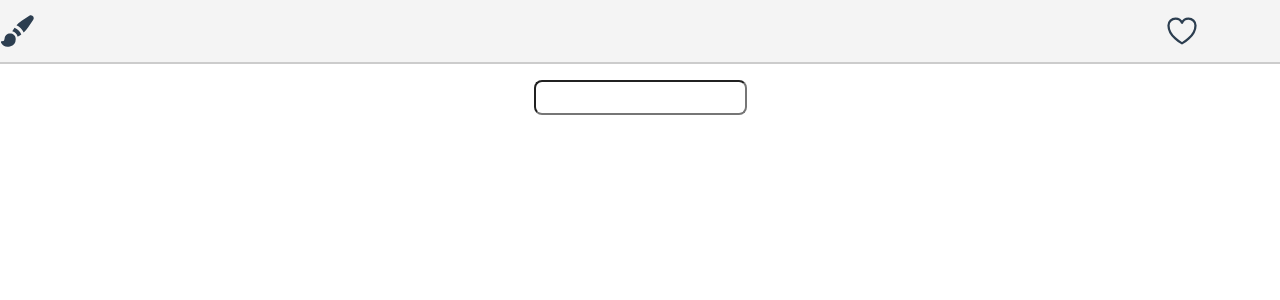
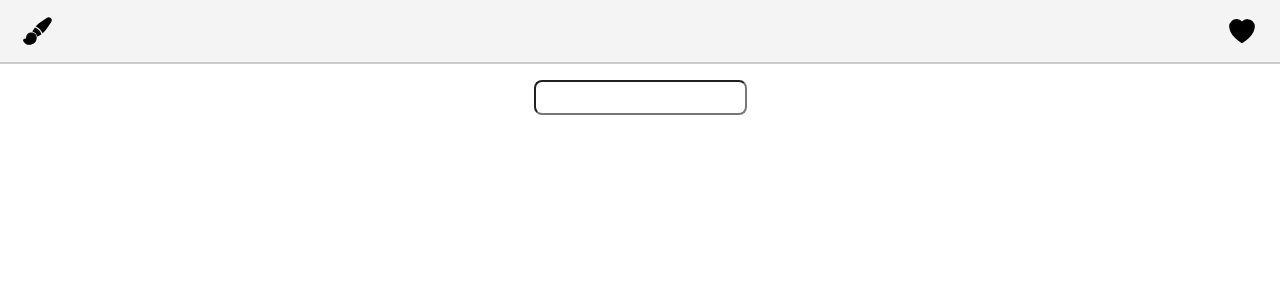
Before and after one commit to rovchynnyk/wl, a Vue app: page / in a window 1280 px wide. Shown: the top 300 px of the page. Built offline with nearby package versions, Linux system fonts and the light colour scheme.

Commit message:
[WL] Refactored root component. Added favourites view

```diff
--- a/src/App.vue
+++ b/src/App.vue
@@ -1,20 +1,19 @@
 <script setup lang="ts">
 import { RouterLink, RouterView } from 'vue-router'
-import { PaintBrushIcon, HeartIcon as HeartIconSolid } from '@heroicons/vue/24/solid'
-import { HeartIcon as HeartIconOutlined } from '@heroicons/vue/24/outline';
+import { PaintBrushIcon, HeartIcon } from '@heroicons/vue/24/solid'
 </script>
 
 <template>
   <header>
-    <PaintBrushIcon class="icon" />
+    <nav>
+      <RouterLink to="/">
+        <PaintBrushIcon />
+      </RouterLink>
 
-    <HeartIconOutlined class="icon" />
-    <!-- <div class="wrapper">
-      <nav>
-        <RouterLink to="/">Home</RouterLink>
-        <RouterLink to="/about">About</RouterLink>
-      </nav>
-    </div> -->
+      <RouterLink to="/favourites">
+        <HeartIcon />
+      </RouterLink>
+    </nav>
   </header>
 
   <RouterView />
@@ -31,62 +30,29 @@ header {
   border-bottom: 2px solid #ccc;
   display: flex;
   justify-content: space-between;
-  margin: 0 auto;
+  padding: 0 20px;
+  display: flex;
+  place-items: center;
 }
 
-.icon {
+a {
+  display: flex;
+  align-items: center;
+  justify-content: space-between;
   width: 36px;
 }
 
+svg {
+  fill: black;
+  stroke: black;
+}
+
 nav {
-  width: 100%;
   font-size: 12px;
   text-align: center;
-  margin-top: 2rem;
-}
-
-nav a.router-link-exact-active {
-  color: var(--color-text);
-}
-
-nav a.router-link-exact-active:hover {
-  background-color: transparent;
-}
-
-nav a {
-  display: inline-block;
-  padding: 0 1rem;
-  border-left: 1px solid var(--color-border);
-}
-
-nav a:first-of-type {
-  border: 0;
-}
-
-@media (min-width: 1024px) {
-  header {
-    display: flex;
-    place-items: center;
-    padding-right: calc(var(--section-gap) / 2);
-  }
-
-  .logo {
-    margin: 0 2rem 0 0;
-  }
-
-  header .wrapper {
-    display: flex;
-    place-items: flex-start;
-    flex-wrap: wrap;
-  }
-
-  nav {
-    text-align: left;
-    margin-left: -1rem;
-    font-size: 1rem;
-
-    padding: 1rem 0;
-    margin-top: 1rem;
-  }
+  display: flex;
+  flex: 1;
+  align-items: center;
+  justify-content: space-between;
 }
 </style>
--- a/src/router/index.ts
+++ b/src/router/index.ts
@@ -10,17 +10,14 @@ const router = createRouter({
       component: HomeView
     },
     {
-      path: '/about',
-      name: 'about',
-      // route level code-splitting
-      // this generates a separate chunk (About.[hash].js) for this route
-      // which is lazy-loaded when the route is visited.
-      component: () => import('../views/AboutView.vue')
+      path: '/:id',
+      name: 'details',
+      component: () => import('@/views/ProductDetailsView.vue'),
     },
     {
-      path: '/:id',
-      name: 'details',
-      component: () => import('../views/ProductDetails.vue'),
+      path: '/favourites',
+      name: 'favourites',
+      component: () => import('@/views/FavouritesView.vue'),
     }
   ]
 })
--- /dev/null
+++ b/src/views/FavouritesView.vue
@@ -0,0 +1,5 @@
+<template>
+  <div>
+    <h1>Favourites Page</h1>
+  </div>
+</template>
--- a/src/views/HomeView.vue
+++ b/src/views/HomeView.vue
@@ -11,6 +11,8 @@ import { ref } from 'vue';
 
 const data = ref(null)
 
+const selected = ref(0);
+
 const showModal = ref(false);
 
 const handleInput = debounce(async (ev: Event) => {
@@ -21,9 +23,12 @@ const handleInput = debounce(async (ev: Event) => {
   });
 }, 500);
 
-const handleModalShow = () => {
+const handleModalShow = (id: number) => {
   showModal.value = !showModal.value;
+  selected.value = id;
 };
+
+console.log(data)
 </script>
 
 <template>
@@ -32,7 +37,7 @@ const handleModalShow = () => {
     <input class="search" type="search" @input="handleInput"/>
 
     <div class="container">
-      <div class="wrapper" v-for="el in data?.artObjects" :key="el.id" :data-title="el.title" @click="handleModalShow">
+      <div class="wrapper" v-for="el in data?.artObjects" :key="el.id" :data-title="el.title" @click="handleModalShow(el.id)">
         <img :src="el.headerImage.url" />
       </div>
     </div>
@@ -41,8 +46,10 @@ const handleModalShow = () => {
       <div class="modal" @click="handleModalShow">
         <span>&times;</span>
 
-        <button>Add To Favourites</button>
-        <RouterLink to="/">View details</RouterLink>
+        <footer class="actions">
+          <button class="button">Add To Favourites</button>
+          <RouterLink to="/" class="button">View details</RouterLink>
+        </footer>
       </div>
     </div>
     <!-- <ModalContainer v-show="showModal">
@@ -140,4 +147,41 @@ img {
   align-items: self-end;
   justify-content: center;
 }
+
+.actions {
+  display: flex;
+  flex-wrap: wrap;
+  flex-direction: column;
+}
+
+.button {
+  border-radius: 8px;
+  padding: 12px 24px;
+  background-color: #4f46e5;
+  color: #fff;
+  border: none;
+  font-size: 16px;
+  display: flex;
+  align-items: center;
+  justify-content: center;
+  margin-bottom: 20px;
+  line-height: 1;
+
+  &:hover,
+  &:focus {
+    background-color: #4338ca; /* hover:bg-indigo-700 */
+  }
+}
+
+@media (min-width: 640px) {
+  .actions {
+    flex-direction: row;
+  }
+
+  .button {
+    &:not(:last-child) {
+      margin-right: 20px;
+    }
+  }
+}
 </style>
```
Also changed, not shown: src/views/ProductDetailsView.vue (renamed from src/views/ProductDetails.vue).
